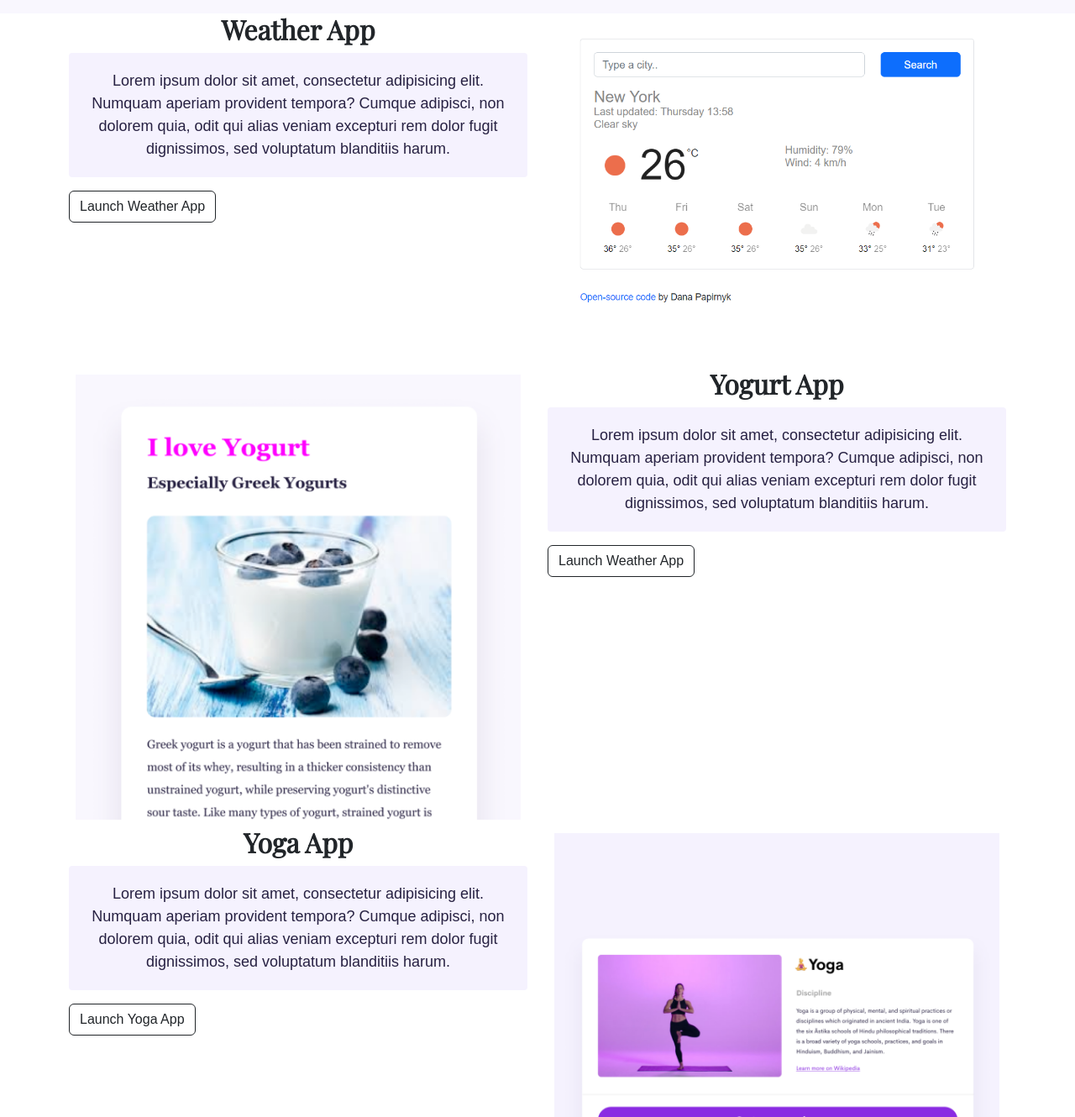
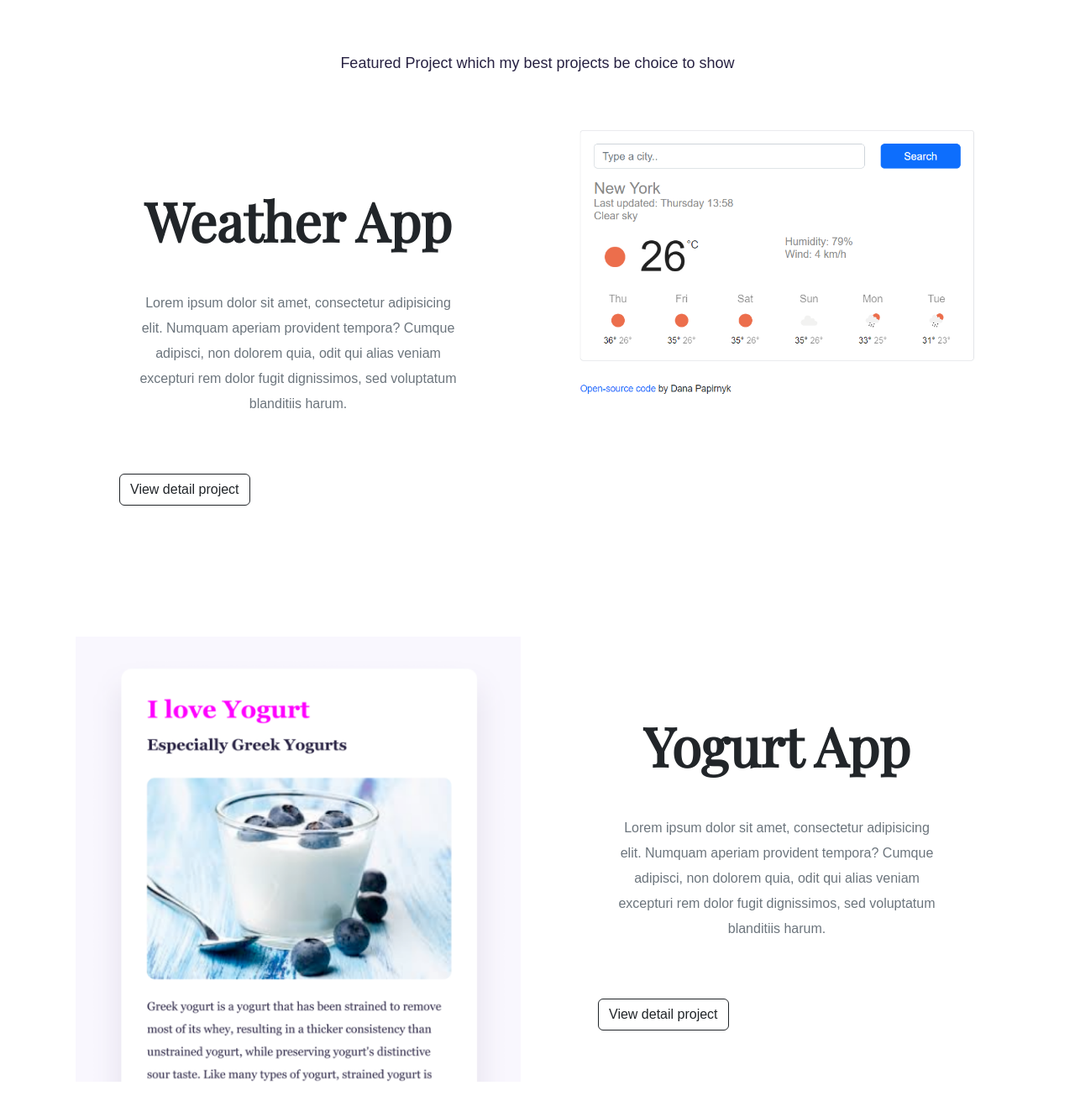
Before and after one commit to danapapirnyk/portfolio-project, a plain HTML site: page index.html in a window 1280 px wide. Shown: the part 740-2070 px from the top of the page at 84% size. Drawn offline with nearby package versions, Linux system fonts and the light colour scheme.

Commit message:
Improved css of homepage

```diff
--- a/index.html
+++ b/index.html
@@ -4,11 +4,17 @@
     <meta charset="UTF-8" />
     <meta http-equiv="X-UA-Compatible" content="IE=edge" />
     <meta name="viewport" content="width=device-width, initial-scale=1.0" />
-    <meta name="description" content="Bohana Papirnyk: front-end developer, based in Kyiv, Ukraine. I am glad to tell you  how I started coding and show you my first projects">
-    <title>Student of SheCodes, Bohana Papirnyk | Projects </title>
-    <link rel="preconnect" href="https://fonts.googleapis.com">
-<link rel="preconnect" href="https://fonts.gstatic.com" crossorigin>
-<link href="https://fonts.googleapis.com/css2?family=Josefin+Sans:ital@1&family=Playfair+Display&display=swap" rel="stylesheet">
+    <meta
+      name="description"
+      content="Bohana Papirnyk: front-end developer, based in Kyiv, Ukraine. I am glad to tell you  how I started coding and show you my first projects"
+    />
+    <title>Student of SheCodes, Bohana Papirnyk | Projects</title>
+    <link rel="preconnect" href="https://fonts.googleapis.com" />
+    <link rel="preconnect" href="https://fonts.gstatic.com" crossorigin />
+    <link
+      href="https://fonts.googleapis.com/css2?family=Josefin+Sans:ital@1&family=Playfair+Display&display=swap"
+      rel="stylesheet"
+    />
     <link
       rel="stylesheet"
       href="https://cdn.jsdelivr.net/npm/bootstrap@5.2.0-beta1/dist/css/bootstrap.min.css"
@@ -18,9 +24,7 @@
   <body>
     <nav class="navbar navbar-expand-lg bg-light">
       <div class="container-fluid">
-        <a class="navbar-brand" href="#">
-          Bohdana Papirnyk
-        </a>
+        <a class="navbar-brand" href="#"> Bohdana Papirnyk </a>
         <button
           class="navbar-toggler"
           type="button"
@@ -60,21 +64,24 @@
         <a href="about.html#contact" class="contact-link">Contact me</a>
       </div>
     </div>
+    <div>
+      <p class="paragraph-projects">Featured Project which my best projects be choice to show</p>
+    </div>
     <div class="container">
-      <div class="row">
-        <div class="col-sm-6">
-          <h2>Weather App</h2>
-          <p>
+      <div class="row mb-5">
+        <div class="col">
+            <div class="project-description">
+          <h2 class="mb-4">Weather App</h2>
+          <p class="mb-5 text-muted">
             Lorem ipsum dolor sit amet, consectetur adipisicing elit. Numquam
             aperiam provident tempora? Cumque adipisci, non dolorem quia, odit
             qui alias veniam excepturi rem dolor fugit dignissimos, sed
             voluptatum blanditiis harum.
           </p>
-          <button type="button" class="btn btn-outline-dark">
-            Launch Weather App
-          </button>
+          <a href="" class="btn btn-outline-dark">View detail project</a>
           </div>
-        <div class="col-sm-6">
+        </div>
+        <div class="col d-none d-lg-block">
           <img
             src="images/weather.png"
             alt="A picture of weather website"
@@ -82,8 +89,8 @@
           />
         </div>
       </div>
-      <div class="row">
-        <div class="col-sm-6">
+      <div class="row mb-5">
+        <div class="col d-none d-lg-block">
           <img
             src="images/yogurt.png"
             alt="A picture of yogurt"
@@ -91,35 +98,37 @@
           />
         </div>
         <div class="col-sm-6">
-          <h2>Yogurt App</h2>
-          <p>
+            <div class="project-description">
+          <h2 class="mb-4">Yogurt App</h2>
+          <p class="mb-5 text-muted">
             Lorem ipsum dolor sit amet, consectetur adipisicing elit. Numquam
             aperiam provident tempora? Cumque adipisci, non dolorem quia, odit
             qui alias veniam excepturi rem dolor fugit dignissimos, sed
             voluptatum blanditiis harum.
           </p>
-          <button type="button" class="btn btn-outline-dark">
-            Launch Weather App
-          </button>
+          <a href="" class="btn btn-outline-dark">View detail project</a>
         </div>
         </div>
-      <div class="row">
+      </div>
+      <div class="row mb-5">
         <div class="col-sm-6">
-          <h2>Yoga App</h2>
-          <p>
+            <div class="project-description">
+          <h2 class="mb-4">Yoga App</h2>
+          <p class="mb-5 text-muted">
             Lorem ipsum dolor sit amet, consectetur adipisicing elit. Numquam
             aperiam provident tempora? Cumque adipisci, non dolorem quia, odit
             qui alias veniam excepturi rem dolor fugit dignissimos, sed
             voluptatum blanditiis harum.
           </p>
-          <button type="button" class="btn btn-outline-dark">
-            Launch Yoga App
-          </button>
+          <a href="" class="btn btn-outline-dark">View detail project</a>
           </div>
-        <div class="col-sm-6">
-          <img src="images/yoga.png"
+        </div>
+        <div class="col d-none d-lg-block">
+          <img
+            src="images/yoga.png"
             alt="A picture of yoga"
-          class="img-fluid rounded sm-shadow p-2" />
+            class="img-fluid rounded sm-shadow p-2"
+          />
         </div>
       </div>
     </div>
--- a/style.css
+++ b/style.css
@@ -34,6 +34,10 @@ h1 {
   font-size: 96px;
 }
 
+h2 {
+    font-size: 64px;
+}
+
 .hero h2 {
   font-size: 24px;
   font-family: var(--heading-font-family)
@@ -49,12 +53,12 @@ h3 {
 p {
   font-family: 'Poppins', sans-serif;
   color: #272142;
-  background: var(--secondary-color);
   padding: 20px;
   border-radius: 4px;
   font-size: 18px;
-  line-height: 1.5;
+  line-height: 30px;
   text-align: center;
+  font-size: 16px;
 }
 
 
@@ -96,3 +100,36 @@ text-decoration: none;
 .email-link:hover {
   text-decoration: underline;
 }
+
+.paragraph-projects {
+    background-color: white;
+    font-size: 18px;
+line-height: 27px;
+font-weight: 400;
+margin-top: 50px;
+}
+
+.project-description {
+    padding: 100px 60px;
+}
+
+@media (max-width: 960px) {
+    h1 {
+        font-size: 44px;
+        line-height: 1.4;
+    }
+
+    h2 {
+        font-size: 44px;
+    }
+
+    .hero {
+        padding: 80px 20px;
+    }
+
+
+
+    .project-description {
+        padding: 0;
+    }
+}
```
Lines whose indentation alone changed are shown as unchanged.
